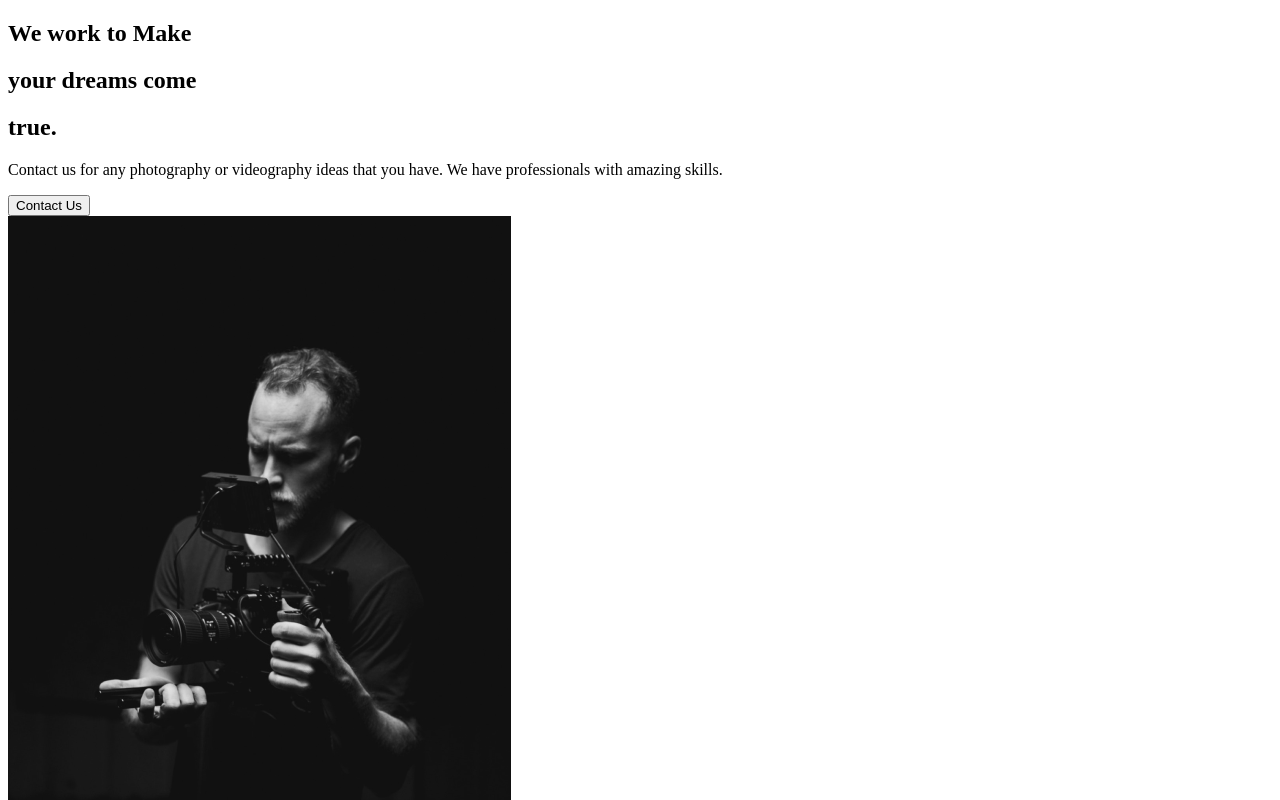
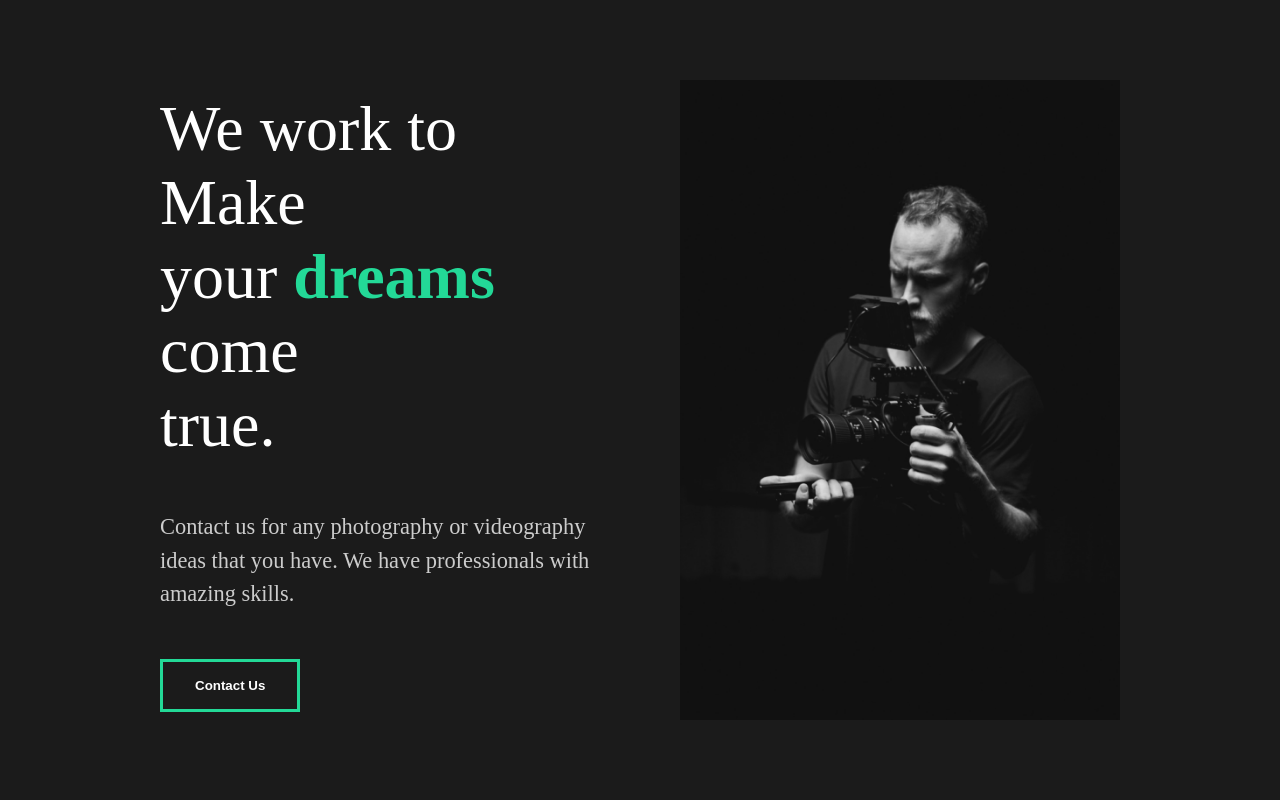
Before and after one commit to Laryl14/capture-portfolio, a React (Create React App) app: page / in a window 1280 px wide. Shown: the top 800 px of the page. Built offline with nearby package versions, Linux system fonts and the light colour scheme.

Commit message:
styled component aboutsection

```diff
--- a/src/App.js
+++ b/src/App.js
@@ -1,8 +1,11 @@
 import AboutUs from "./pages/AboutUs";
+//Global Style
+import GlobalStyle from "./components/GlobalStyle";
 
 function App() {
   return (
     <div className="App">
+      <GlobalStyle />
       <AboutUs />
     </div>
   );
--- a/src/components/AboutSection.js
+++ b/src/components/AboutSection.js
@@ -1,34 +1,68 @@
 import React from "react";
 import home1 from "../img/home1.png";
+//styled
+import styled from "styled-components";
 
 const AboutSection = () => {
   return (
-    <div>
-      <div className="description">
+    <About className="about">
+      <StyledDescription className="description">
         <div className="title">
-          <div className="hide">
+          <StyledHide className="hide">
             <h2>We work to Make</h2>
-          </div>
-          <div className="hide">
+          </StyledHide>
+          <StyledHide className="hide">
             <h2>
               your <span>dreams</span> come
             </h2>
-          </div>
-          <div className="hide">
+          </StyledHide>
+          <StyledHide className="hide">
             <h2>true.</h2>
-          </div>
+          </StyledHide>
         </div>
         <p>
           Contact us for any photography or videography ideas that you have. We
           have professionals with amazing skills.
         </p>
         <button>Contact Us</button>
-      </div>
-      <div className="image">
+      </StyledDescription>
+      <StyledImage className="image">
         <img src={home1} alt="camera man" />
-      </div>
-    </div>
+      </StyledImage>
+    </About>
   );
 };
 
+//Styled Components - backticks / styled components look like components
+const About = styled.div`
+  min-height: 90vh;
+  display: flex;
+  align-items: center;
+  justify-content: space-evenly;
+  padding: 5rem 10rem;
+  color: white;
+`;
+
+const StyledDescription = styled.div`
+  flex: 1;
+  padding-right: 5rem;
+  h2 {
+    font-weight: lighter;
+  }
+`;
+
+const StyledImage = styled.div`
+  flex: 1;
+  overflow: hidden;
+  img {
+    width: 100%;
+    height: 80vh;
+    object-fit: cover; //stretches back out and keeps aspect ratio
+  }
+`;
+
+const StyledHide = styled.div`
+  overflow: hidden;
+`;
+
 export default AboutSection;
--- /dev/null
+++ b/src/components/GlobalStyle.js
@@ -0,0 +1,52 @@
+import { createGlobalStyle } from "styled-components";
+
+const GlobalStyle = createGlobalStyle`
+*{
+    margin: 0;
+    padding: 0;
+    box-sizing:border-box;
+}
+body{
+    background: #1b1b1b;
+
+}
+button{
+    font-weight: bold;
+    font-size: 1.1.rem;
+    cursor: pointer;
+    padding: 1rem 2rem;
+    border: 3px solid#23d997;
+    background: transparent;
+    color: white;
+    transition: all 0.5 ease;
+    &:hover{
+        background-color:#23d997;
+        color: white;
+    }
+}
+    h2{
+        font-weight: lighter;
+        font-size: 4rem;
+    }
+    h3{
+        color: white;
+    }
+    h4{
+        font-weight: bold;
+    }
+    a{
+        font-size:1.1rem;
+    }
+    span{
+        font-weight: bold;
+        color: #23d997;
+    }
+    p{
+        padding: 3rem 0rem;
+        color: #ccc;
+        font-size: 1.4rem;
+        line-height: 150%;
+    }
+`;
+
+export default GlobalStyle;
```
Also changed, not shown: 1 other file (tests, documents, lock files or other folders).
